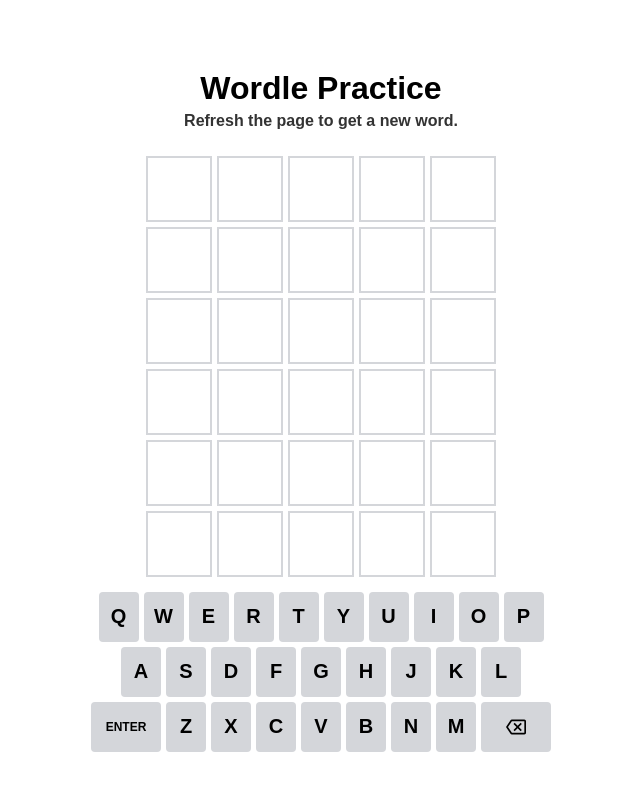
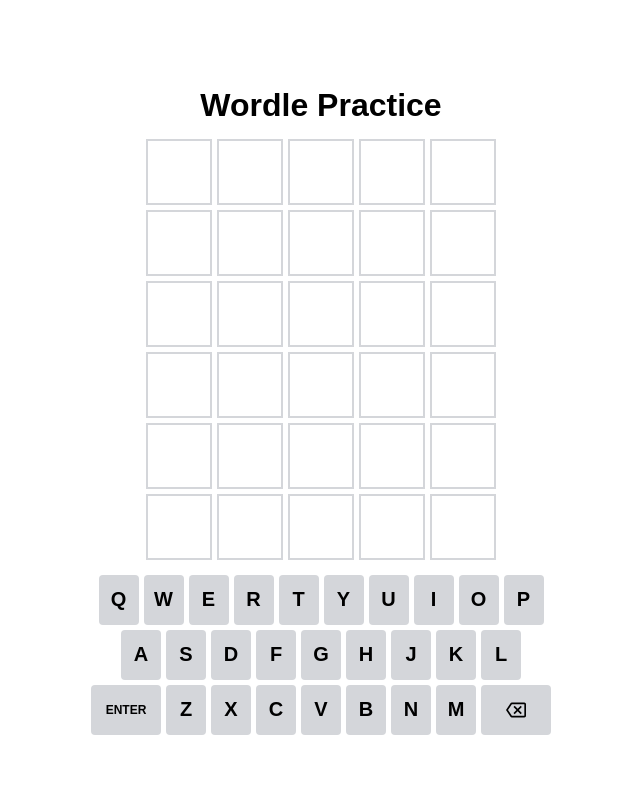
Before and after one commit to JoshuaM1995/wordle, a React app: page / in a window 1280 px wide. Shown: the top 790 px of the page, without its empty margins (319-959 px from the left). Built offline with nearby package versions, Linux system fonts and the light colour scheme; the HTML template or start-up script is replaced by a standard one.

Commit message:
Update Game component styles: adjust title margin and remove subtitle for cleaner layout

```diff
--- a/src/components/Game/Game.tsx
+++ b/src/components/Game/Game.tsx
@@ -106,7 +106,6 @@
     <>
       <div id="game">
         <h1 className="title">Wordle Practice</h1>
-        <h4 className="subtitle">Refresh the page to get a new word.</h4>
 
         {Array.from({ length: ROWS_PER_GAME }).map((_, i) => (
           <div className="tile-row">
--- a/src/components/Game/game.scss
+++ b/src/components/Game/game.scss
@@ -14,12 +14,7 @@
   }
 
   .title {
-    margin-bottom: 0;
-  }
-
-  .subtitle {
-    margin-top: 0;
-    color: #333;
+    margin-bottom: 10px;
   }
 
   .tile-row {
```
